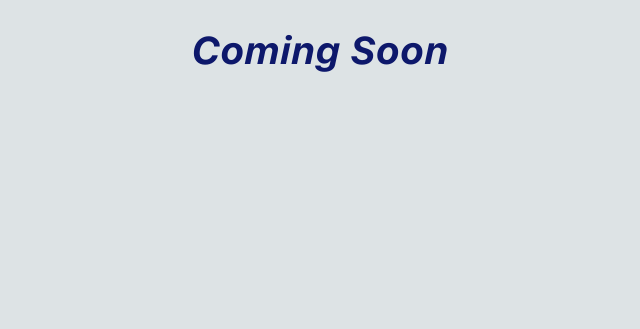
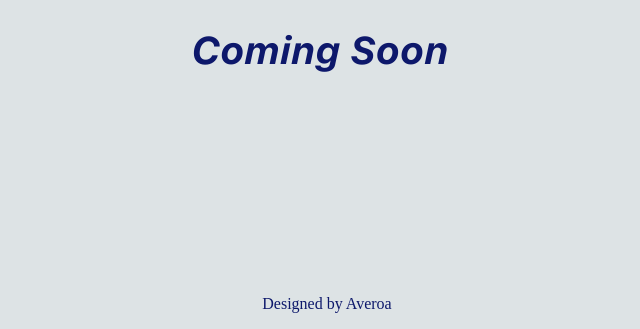
Before and after one commit to budianonym/goapple, a plain HTML site: page public/index.html in a window 1280 px wide. Shown: the part 471-800 px from the top of the page, without its empty margins (321-961 px from the left). Drawn offline with Linux system fonts and the light colour scheme.

Commit message:
adding footer

```diff
--- a/public/index.html
+++ b/public/index.html
@@ -44,6 +44,15 @@
 		font-family: myFirstFont;
 		color: #0D186B;
 	}
+
+	footer {
+    	position: fixed;
+    	bottom: 0;
+    	width: 100%;
+		text-align: center;
+		font-family: Forum-Regular;
+		color: #0D186B;
+	}
 </style>
 
 <body>
@@ -53,6 +62,7 @@
 			<h1>Coming Soon</h1>
 		</div>
 	</div>
+	<footer><p>Designed by <a style="text-decoration:none; color: #0D186B;" href="https://averoa.com" target="_blank" rel="noopener noreferrer">Averoa</a></p></footer>
 </body>
 
 </html>
```
